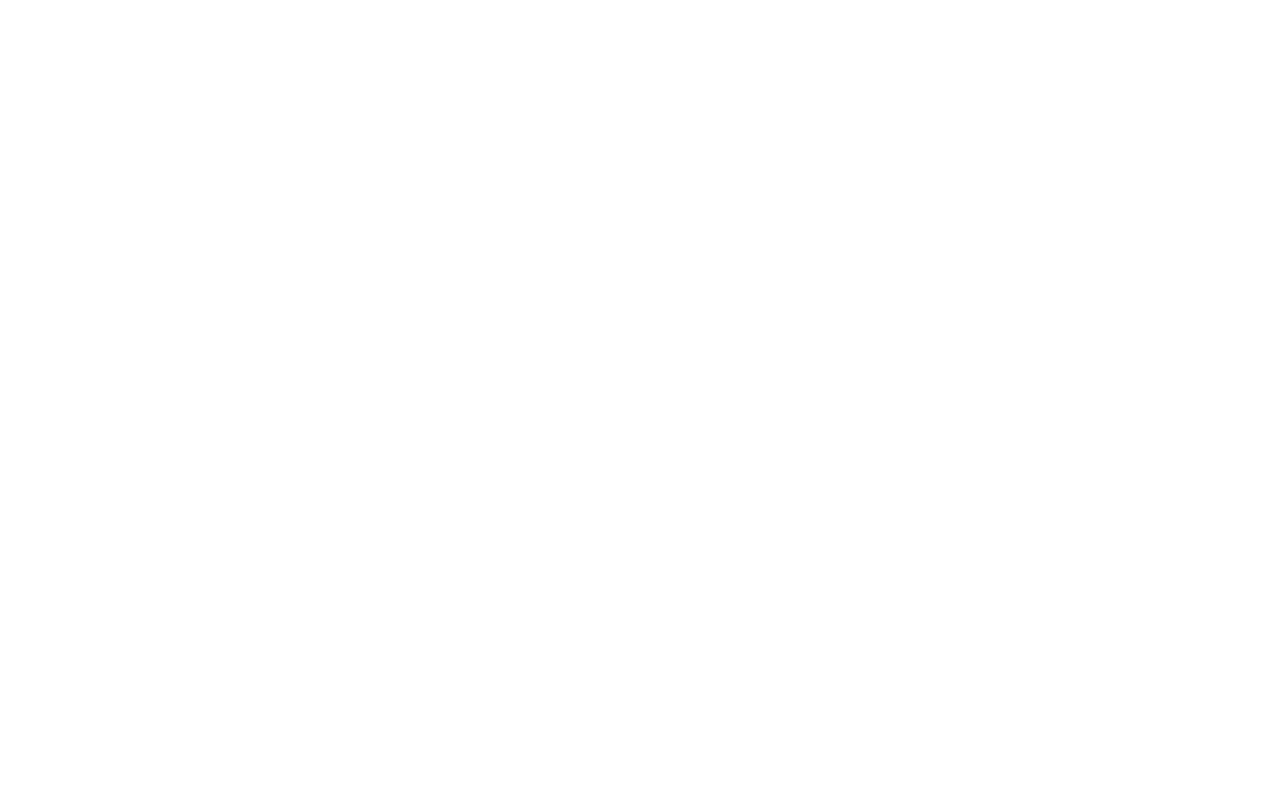
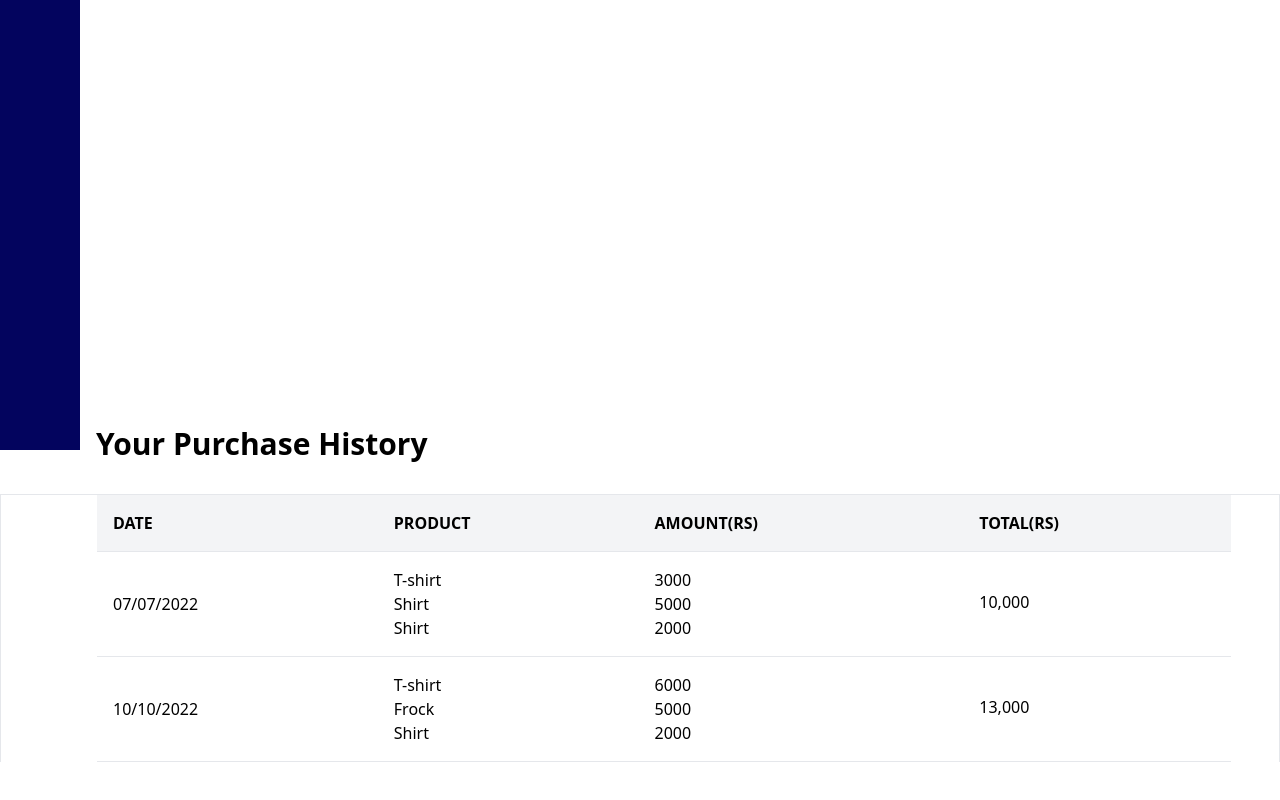
Before and after one commit to SME-CO/smeco_customer_app, a React (Create React App) app: page /purchaseHistory in a window 1280 px wide. Before the commit this address had no page. Shown: the part 406-1206 px from the top of the page. Before the commit the page ends 800 px from the top, so only its background shows below. Built offline with nearby package versions, Linux system fonts and the light colour scheme.

Commit message:
made changes to many pages

```diff
--- a/package.json
+++ b/package.json
@@ -20,6 +20,7 @@
     "react-dom": "^18.2.0",
     "react-hook-form": "^7.34.0",
     "react-icons": "^4.4.0",
+    "react-responsive-carousel": "^3.2.23",
     "react-router-dom": "^6.3.0",
     "react-scripts": "5.0.1",
     "web-vitals": "^2.1.4"
--- a/src/App.js
+++ b/src/App.js
@@ -12,6 +12,7 @@ import Dashboard from "./pages/registered_customer/Dashboard";
 import CustomerShops from "./pages/registered_customer/CustomerShops";
 import CustomerProducts from "./pages/registered_customer/CustomerProducts";
 import CustomerPurchase from "./pages/registered_customer/CustomerPurchase";
+import PurchaseHistory from "./pages/registered_customer/PurchaseHistory";
 
 class App extends Component {
   render() {
@@ -33,6 +34,7 @@ class App extends Component {
           <Route path="/customerShops" element={<CustomerShops />} />
           <Route path="/customerProducts" element={<CustomerProducts />} />
           <Route path="/customerPurchase" element={<CustomerPurchase />} />
+          <Route path="/purchaseHistory" element={<PurchaseHistory />} />
           </Routes>
         </div>
       </BrowserRouter>
--- a/src/pages/public_customer/Land.jsx
+++ b/src/pages/public_customer/Land.jsx
@@ -15,6 +15,8 @@ import {
   AiTwotoneGift
 } from 'react-icons/ai'
 import Footer from "../../components/Footer";
+import "react-responsive-carousel/lib/styles/carousel.min.css";
+import { Carousel } from "react-responsive-carousel";
 
 const Land = () => {
   return (
--- a/src/pages/public_customer/Login.jsx
+++ b/src/pages/public_customer/Login.jsx
@@ -15,6 +15,7 @@ import Typography from '@mui/material/Typography';
 import { createTheme, ThemeProvider } from '@mui/material/styles';
 import logoImg from '../../assets/logo.png'
 // import ApiIndex from '../api/index'
+import loginImg from '../../assets/login.jpeg'
 
 function Copyright(props) {
   return (
@@ -54,16 +55,11 @@ export default function Login() {
           item
           xs={false}
           sm={4}
-          md={7}
-          sx={{
-            backgroundImage:'url(https://img.freepik.com/free-vector/couple-winning-prize-man-woman-holding-gift-box-flat-vector-illustration-lottery-present-birthday-party_74855-8307.jpg?w=740&t=st=1659652676~exp=1659653276~hmac=56d339e5fc38a1df1ab790caa9815f993af6d5df27d9a90793f9a562428be59c)',
-            backgroundRepeat: 'no-repeat',
-            backgroundColor: (t) =>
-              t.palette.mode === 'light' ? t.palette.grey[50] : t.palette.grey[900],
-            backgroundSize: 'cover',
-            backgroundPosition: 'center',
-          }}
-        />
+          md={6}
+
+        >
+          <img className='pt-24' src={loginImg} alt="" />
+        </Grid>
         <Grid item xs={12} sm={8} md={5} component={Paper} elevation={6} square>
           <Box
             sx={{
--- a/src/pages/registered_customer/CustomerPurchase.jsx
+++ b/src/pages/registered_customer/CustomerPurchase.jsx
@@ -1,13 +1,7 @@
 import React from 'react'
 import Navbarr from '../../components/Navbarr';
 import SideNavr from "../../components/SideNavr";
-import logoImg from '../../assets/logo.png'
-import {
-  AiTwotoneShop,
-  AiOutlinePercentage,
-  AiFillGift,
-  AiTwotoneGift
-} from 'react-icons/ai'
+import { Link } from 'react-router-dom';
 
 const CustomerPurchase = () => {
   return (
@@ -21,7 +15,7 @@ const CustomerPurchase = () => {
                 <h2 className='text-2xl font-bold text-center py-8'>Top Choice</h2>
               </div>
               <div className='pl-32'>
-                <button className='border-none my-6 mx-auto px-3 py-2'>View More</button>
+                <button className='border-none my-6 mx-auto px-3 py-2'><Link to="/purchaseHistory">View More</Link></button>
               </div>
             </div>
           </div>
--- /dev/null
+++ b/src/pages/registered_customer/PurchaseHistory.jsx
@@ -0,0 +1,78 @@
+import React from 'react'
+import Navbarr from '../../components/Navbarr';
+import SideNavr from "../../components/SideNavr";
+
+const PurchaseHistory = () => {
+    return (
+        <div>
+            <Navbarr />
+
+                        <div class="pb-24">
+                            <p className='pl-24 text-3xl font-bold py-8'>Your Purchase History</p>
+
+                        <div class="overflow-x-auto border-x border-t pl-24 pr-12">
+                        <table class="table-auto w-full">
+                            <thead class="border-b">
+                                <tr class="bg-gray-100">
+                                    <th class="text-left p-4 font-bold">
+                                    DATE
+                                    </th>
+                                    <th class="text-left p-4 font-bold">
+                                    PRODUCT
+                                    </th>
+                                    <th class="text-left p-4 font-bold">
+                                    AMOUNT(RS)
+                                    </th>
+                                    <th class="text-left p-4 font-bold">
+                                    TOTAL(RS)
+                                    </th>
+                                </tr>
+                            </thead>
+                            <tbody>
+                                <tr class="border-b hover:bg-gray-50">
+                                    <td class="p-4">
+                                    07/07/2022
+                                    </td>
+                                    <td class="p-4">
+                                    T-shirt <br/>
+                                    Shirt <br/>
+                                    Shirt <br/>
+                                    </td>
+                                    <td class="p-4">
+                                    3000 <br/>
+                                    5000 <br/>
+                                    2000 <br/>
+                                    </td>
+                                    <td class="p-4 pt-3">
+                                    10,000
+                                    </td>
+                                </tr>
+                                <tr class="border-b hover:bg-gray-50">
+                                    <td class="p-4">
+                                    10/10/2022
+                                    </td>
+                                    <td class="p-4">
+                                    T-shirt <br/>
+                                    Frock <br/>
+                                    Shirt <br/>
+                                    </td>
+                                    <td class="p-4">
+                                    6000 <br/>
+                                    5000 <br/>
+                                    2000 <br/>
+                                    </td>
+                                    <td class="p-4 pt-3">
+                                    13,000
+                                    </td>
+                                </tr>
+                            </tbody>
+                        </table>
+                        </div>
+                        </div>
+
+            <SideNavr />
+        </div>
+    )
+}
+
+export default PurchaseHistory
```
Also changed, not shown: src/pages/public_customer/AboutUs.jsx (+49 -49 lines), src/assets/login.jpeg (added), 1 other file (tests, documents, lock files or other folders).
